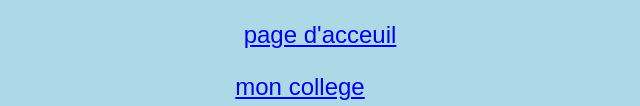
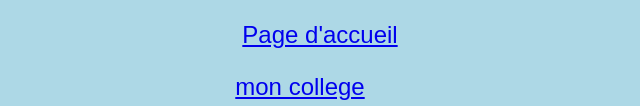
Before and after one commit to CollegeVaudatin/CollegeVaudatin.github.io, a plain HTML site: page AXEL/ma_presentaion_axel.html in a window 1280 px wide. Shown: the part 1344-1450 px from the top of the page, 340-980 px from the left. Drawn offline with Linux system fonts and the light colour scheme.

Commit message:
Update ma_presentaion_axel.html

```diff
--- a/AXEL/ma_presentaion_axel.html
+++ b/AXEL/ma_presentaion_axel.html
@@ -53,7 +53,7 @@
         <font size="+2">          <nav>
     <ul>
       <li>
-            <a href="..\index.html">page d'acceuil</a>
+            <a href="..\index.html">Page d'accueil</a>
         </li>
     </ul>
 </nav>
```
